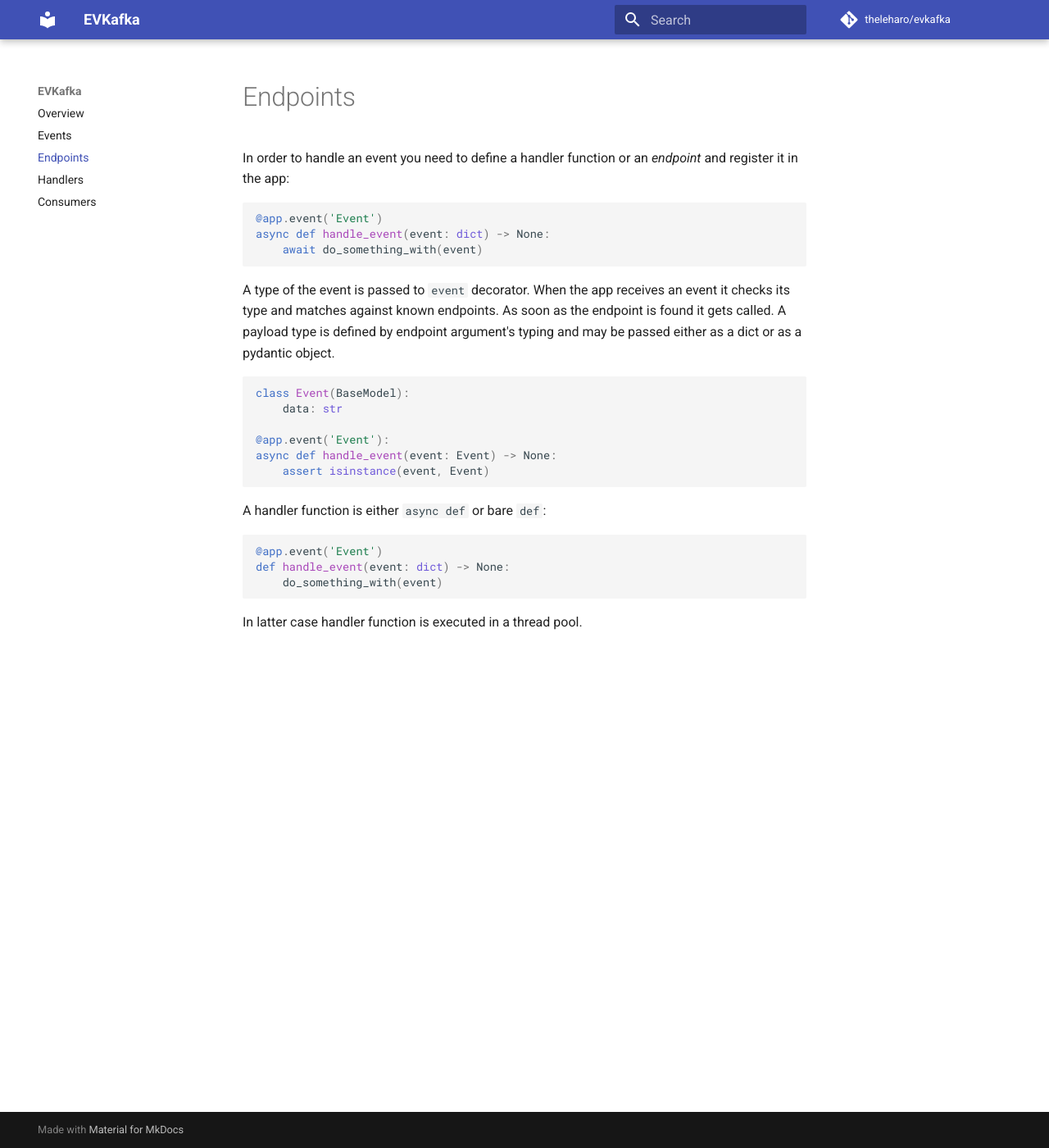
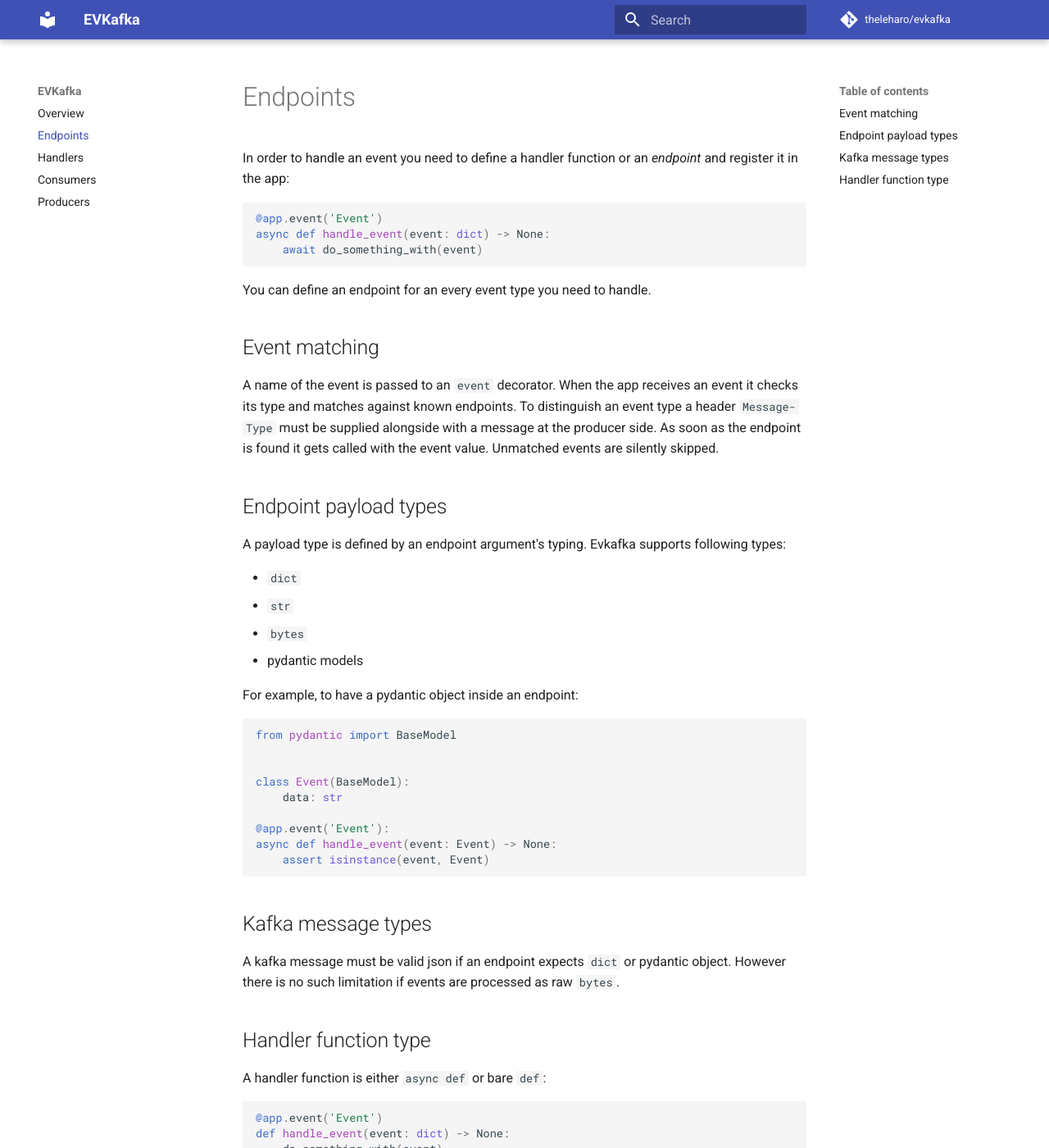
Before and after one commit to theleharo/evkafka, an MkDocs documentation site: the page built from docs/endpoint.md, in a window 1280 px wide and 1400 px high. Shown: the whole window at 82% size. Built offline with MkDocs 1.6.1 and Material for MkDocs 9.7.7, drawn with Linux system fonts in a browser that asks for light colours; comment, search, counter and statistics services are not loaded.

Commit message:
upd docs

````diff
--- a/docs/endpoint.md
+++ b/docs/endpoint.md
@@ -1,4 +1,5 @@
 # Endpoints
+
 In order to handle an event you need to define a handler function or an *endpoint* and register it in the app:
 
 ```python
@@ -7,12 +8,32 @@
     await do_something_with(event)
 ```
 
-A type of the event is passed to `event` decorator. When the app receives an event
-it checks its type and matches against known endpoints. As soon as the endpoint is found it gets
-called. A payload type is defined by endpoint argument's typing and may be passed either
-as a dict or as a pydantic object.
+You can define an endpoint for an every event type you need to handle.
+
+## Event matching
+
+A name of the event is passed to an `event` decorator. When the app receives an event
+it checks its type and matches against known endpoints. To distinguish an event type
+a header `Message-Type` must be supplied alongside with a message at the producer side.
+As soon as the endpoint is found it gets called with the event value.
+Unmatched events are silently skipped.
+
+## Endpoint payload types
+
+A payload type is defined by an endpoint argument's typing. Evkafka supports
+following types:
+
+- `dict`
+- `str`
+- `bytes`
+- pydantic models
+
+For example, to have a pydantic object inside an endpoint:
 
 ```python
+from pydantic import BaseModel
+
+
 class Event(BaseModel):
     data: str
 
@@ -21,6 +42,12 @@
     assert isinstance(event, Event)
 ```
 
+## Kafka message types
+
+A kafka message must be valid json if an endpoint expects `dict` or pydantic object. However
+there is no such limitation if events are processed as raw `bytes`.
+
+## Handler function type
 
 A handler function is either `async def` or bare `def`:
 
--- a/mkdocs.yml
+++ b/mkdocs.yml
@@ -5,10 +5,10 @@
 
 nav:
   - Overview: 'index.md'
-  - Events: 'events.md'
   - Endpoints: 'endpoint.md'
   - Handlers: 'handlers.md'
   - Consumers: 'consumers.md'
+  - Producers: 'producers.md'
 
 markdown_extensions:
   - pymdownx.highlight:
````
Also changed, not shown: docs/events.md (deleted, +0 -22 lines), docs/handlers.md (+14 -5 lines), docs/producers.md (added, +30 -0 lines).
